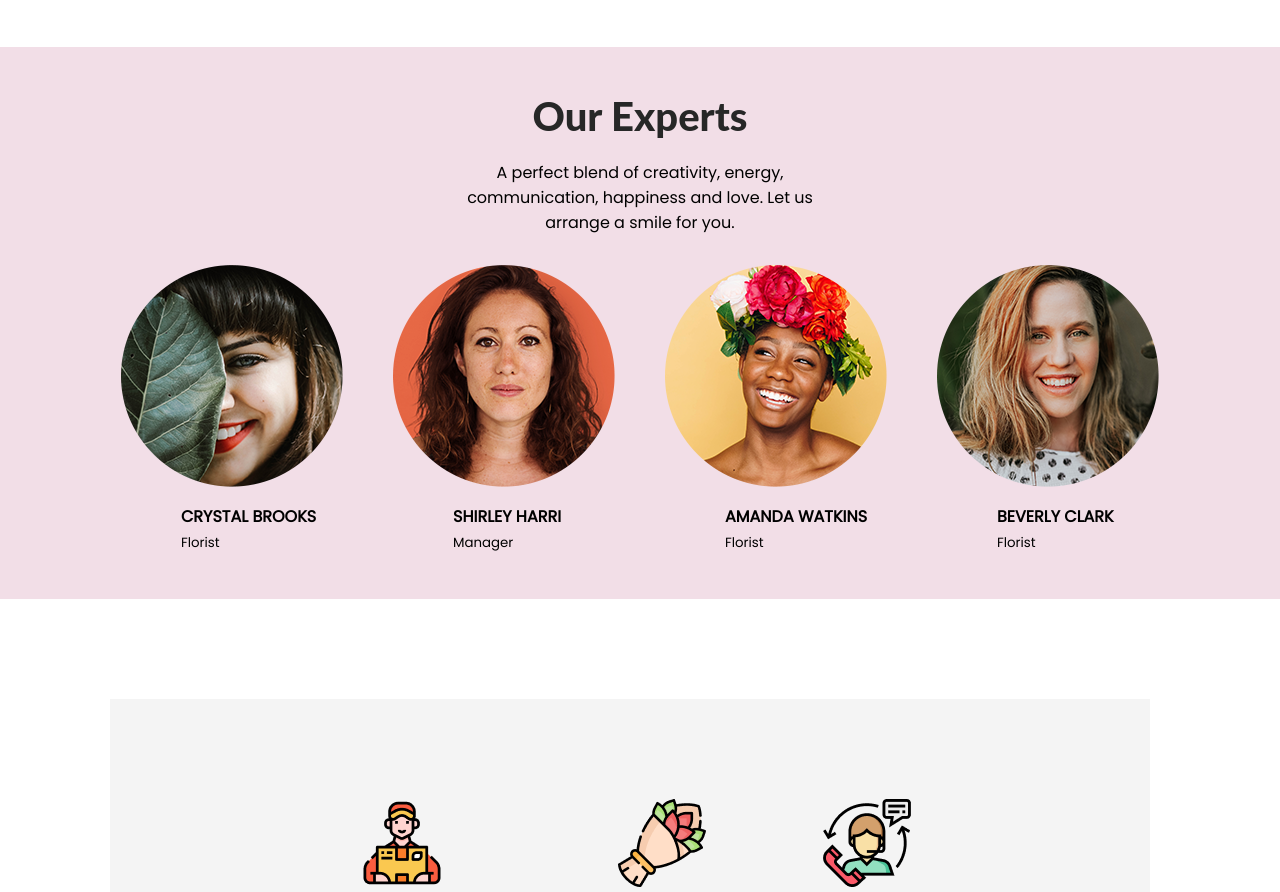
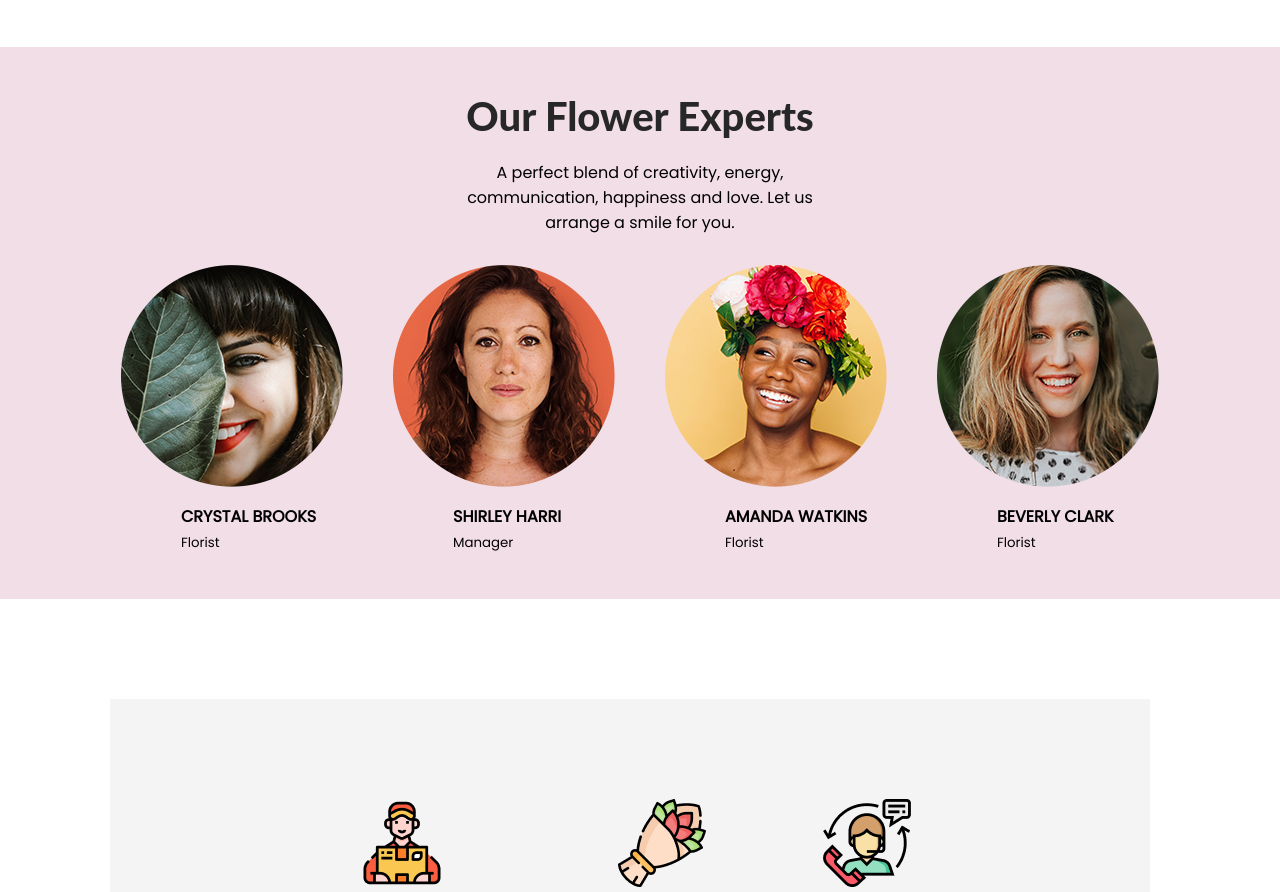
Before and after one commit to nasirmondol/flower-shop-assignment-b8, a plain HTML site: page index.html in a window 1280 px wide. Shown: the part 1696-2588 px from the top of the page. Drawn offline with Linux system fonts and the light colour scheme.

Commit message:
flower add

```diff
--- a/index.html
+++ b/index.html
@@ -62,7 +62,7 @@
         <!-- Flower experts -->
         <section class="experts-container">
             <div class="expert-text">
-                <h2 class="experts-parent-title">Our Experts</h2>
+                <h2 class="experts-parent-title">Our Flower Experts</h2>
                 <p>A perfect blend of creativity, energy, communication, happiness and love. Let us arrange a smile for
                     you.</p>
             </div>
```
